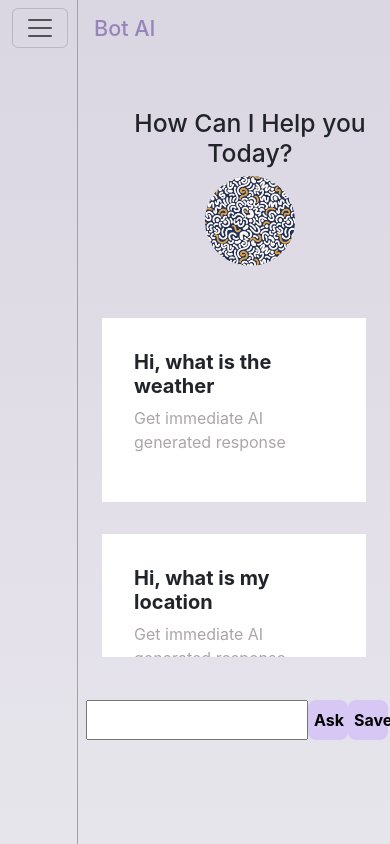
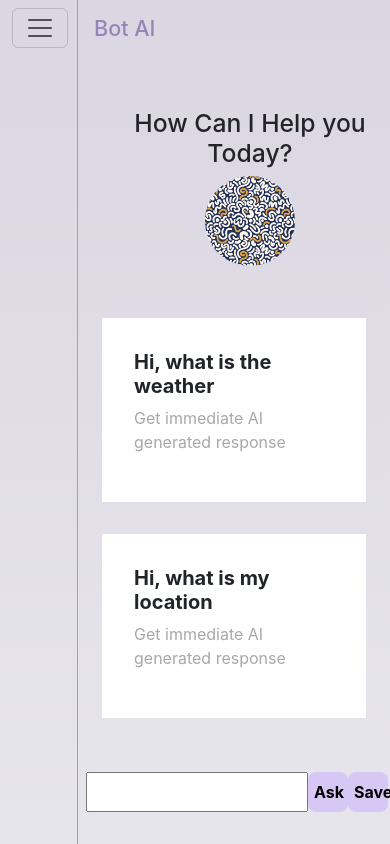
Before and after one commit to TejaswiniBeleshe/Bot--AI, a React (Create React App) app: page / in a window 390 px wide. Built offline with nearby package versions, Linux system fonts and the light colour scheme.

Commit message:
modified search fun

```diff
--- a/src/components/BotContent/BotContent.module.css
+++ b/src/components/BotContent/BotContent.module.css
@@ -10,7 +10,7 @@
 @media(max-width:475px){
     .botContent{
       width: 100%;
-      height: 70%;
+      height: 80%;
       overflow-x: hidden;
     }
   }
--- a/src/components/Search/Search.module.css
+++ b/src/components/Search/Search.module.css
@@ -37,7 +37,7 @@ button{
 @media(max-width:900px) {
     .searchDiv{
         padding: 0 .5rem;
-        height: 15%;
+        /* height: 15%; */
     }
     .btn{
         width: 40px;
```
